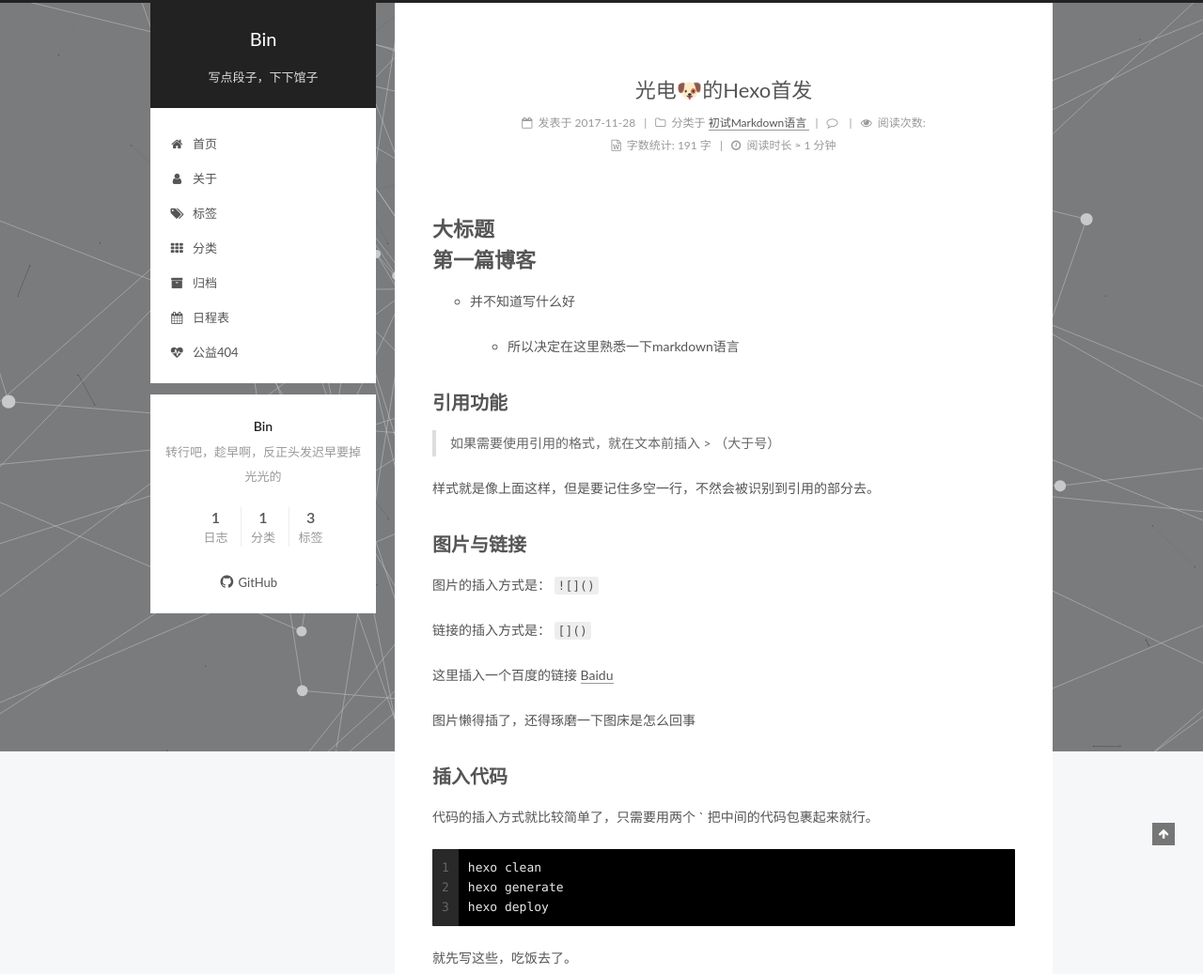
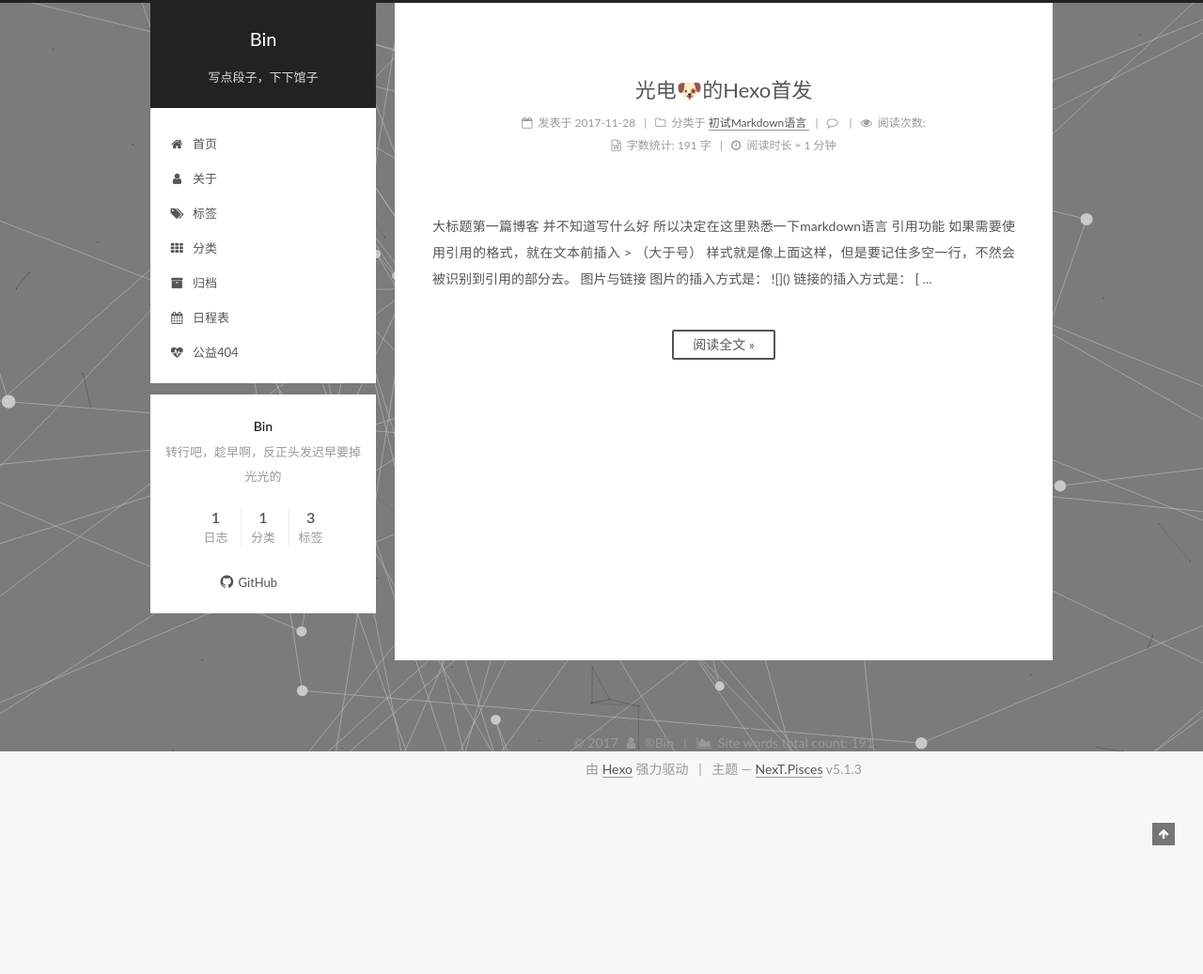
Before and after one commit to 8T15Bin/8T15Bin.github.io, a plain HTML site: page index.html in a window 1280 px wide. Shown: the top 1037 px of the page at 94% size. After the commit the page ends 853 px from the top, so only its background shows below. Drawn offline with Linux system fonts and the light colour scheme; a script that the page names is missing.

Commit message:
Site updated: 2017-12-01 12:43:11

```diff
--- a/css/main.css
+++ b/css/main.css
@@ -1823,7 +1823,7 @@ pre .javascript .function {
   width: 4px;
   height: 4px;
   border-radius: 50%;
-  background: #056fe5;
+  background: #ac7a79;
 }
 .links-of-blogroll {
   font-size: 13px;
--- a/index.html
+++ b/index.html
@@ -427,26 +427,27 @@
 
 
 
-            <h1 id="大标题"><a href="#大标题" class="headerlink" title="大标题"></a>大标题</h1><h1 id="第一篇博客"><a href="#第一篇博客" class="headerlink" title="第一篇博客"></a>第一篇博客</h1><ul>
-<li><p>并不知道写什么好</p>
-<ul>
-<li>所以决定在这里熟悉一下markdown语言</li>
-</ul>
-</li>
-</ul>
-<h2 id="引用功能"><a href="#引用功能" class="headerlink" title="引用功能"></a>引用功能</h2><blockquote>
-<p>如果需要使用引用的格式，就在文本前插入 &gt; （大于号）</p>
-</blockquote>
-<p>样式就是像上面这样，但是要记住多空一行，不然会被识别到引用的部分去。</p>
-<h2 id="图片与链接"><a href="#图片与链接" class="headerlink" title="图片与链接"></a>图片与链接</h2><p> 图片的插入方式是： <code>![]()</code></p>
-<p> 链接的插入方式是： <code>[]()</code></p>
-<p> 这里插入一个百度的链接 <a href="http://baidu.com" target="_blank" rel="noopener">Baidu</a></p>
-<p> 图片懒得插了，还得琢磨一下图床是怎么回事</p>
-<h2 id="插入代码"><a href="#插入代码" class="headerlink" title="插入代码"></a>插入代码</h2><p>代码的插入方式就比较简单了，只需要用两个 ` 把中间的代码包裹起来就行。</p>
-<figure class="highlight python"><table><tr><td class="gutter"><pre><span class="line">1</span><br><span class="line">2</span><br><span class="line">3</span><br></pre></td><td class="code"><pre><span class="line">hexo clean</span><br><span class="line">hexo generate</span><br><span class="line">hexo deploy</span><br></pre></td></tr></table></figure>
-<p>就先写这些，吃饭去了。</p>
+          大标题第一篇博客
+并不知道写什么好
+
+所以决定在这里熟悉一下markdown语言
 
 
+
+引用功能
+如果需要使用引用的格式，就在文本前插入 &gt; （大于号）
+
+样式就是像上面这样，但是要记住多空一行，不然会被识别到引用的部分去。
+图片与链接 图片的插入方式是： ![]()
+ 链接的插入方式是： [
+          ...
+          <!--noindex-->
+          <div class="post-button text-center">
+            <a class="btn" href="/2017/11/28/test/#more" rel="contents">
+              阅读全文 &raquo;
+            </a>
+          </div>
+          <!--/noindex-->
 
 
     </div>
```
